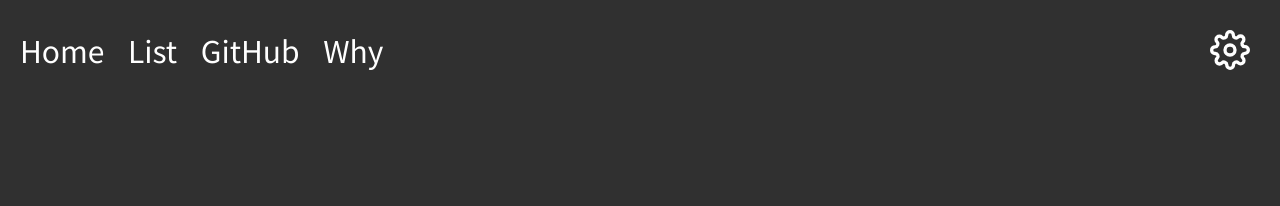
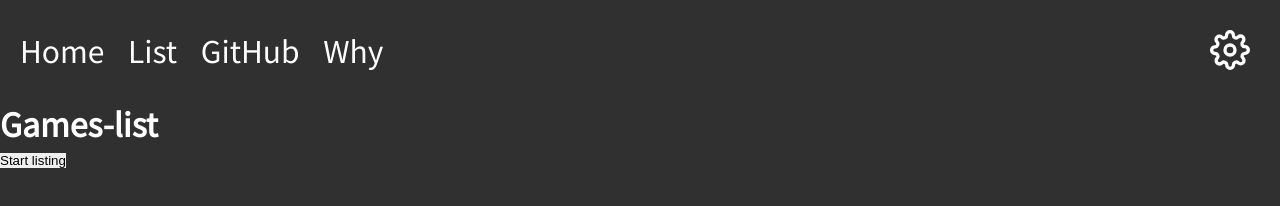
Before and after one commit to Lactyos/Games-list, a plain HTML site: page index.html in a window 1280 px wide. Drawn offline with Linux system fonts and the light colour scheme; files whose address does not match are found by name.

Commit message:
Update index.html

```diff
--- a/index.html
+++ b/index.html
@@ -7,6 +7,7 @@
     <link rel="stylesheet" href="/Games-list/styles.css">
     <script src="/Games-list/program.js"></script>
     <link rel="stylesheet" href="https://fonts.googleapis.com/css?family=Noto+Sans+JP">
+    <link rel="icon" href="/Games-list/images/white_ps4_controller.jpg">
     <title>Games-list</title>
 </head>
 <body id="body">
@@ -29,5 +30,11 @@
 
     </div>
 
+    <div id="title_div">
+        <h1 id="title">Games-list</h1>
+        <button id="start_btn">Start listing</button>
+    </div>
+
+
 </body>
 </html>
```
